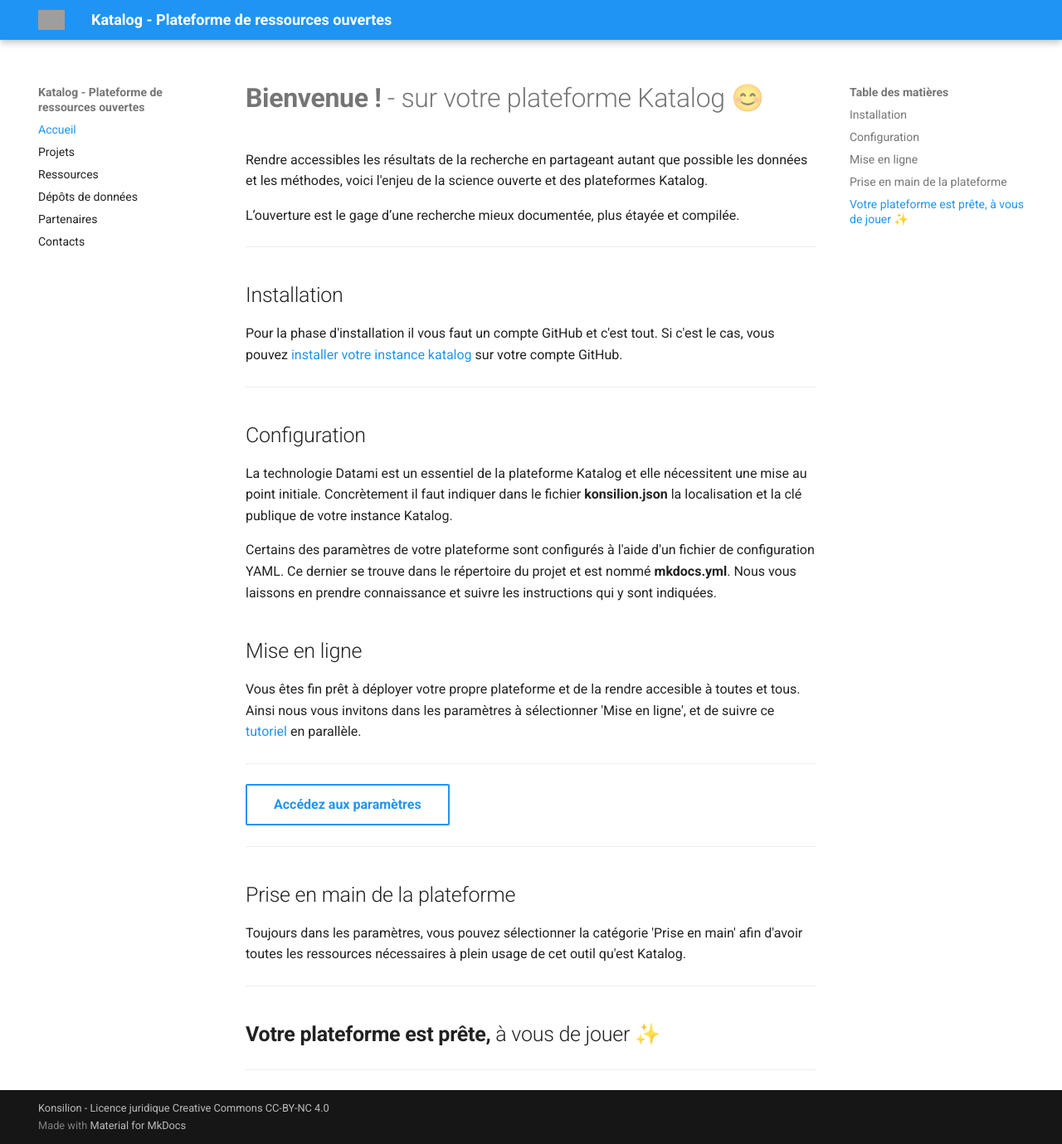
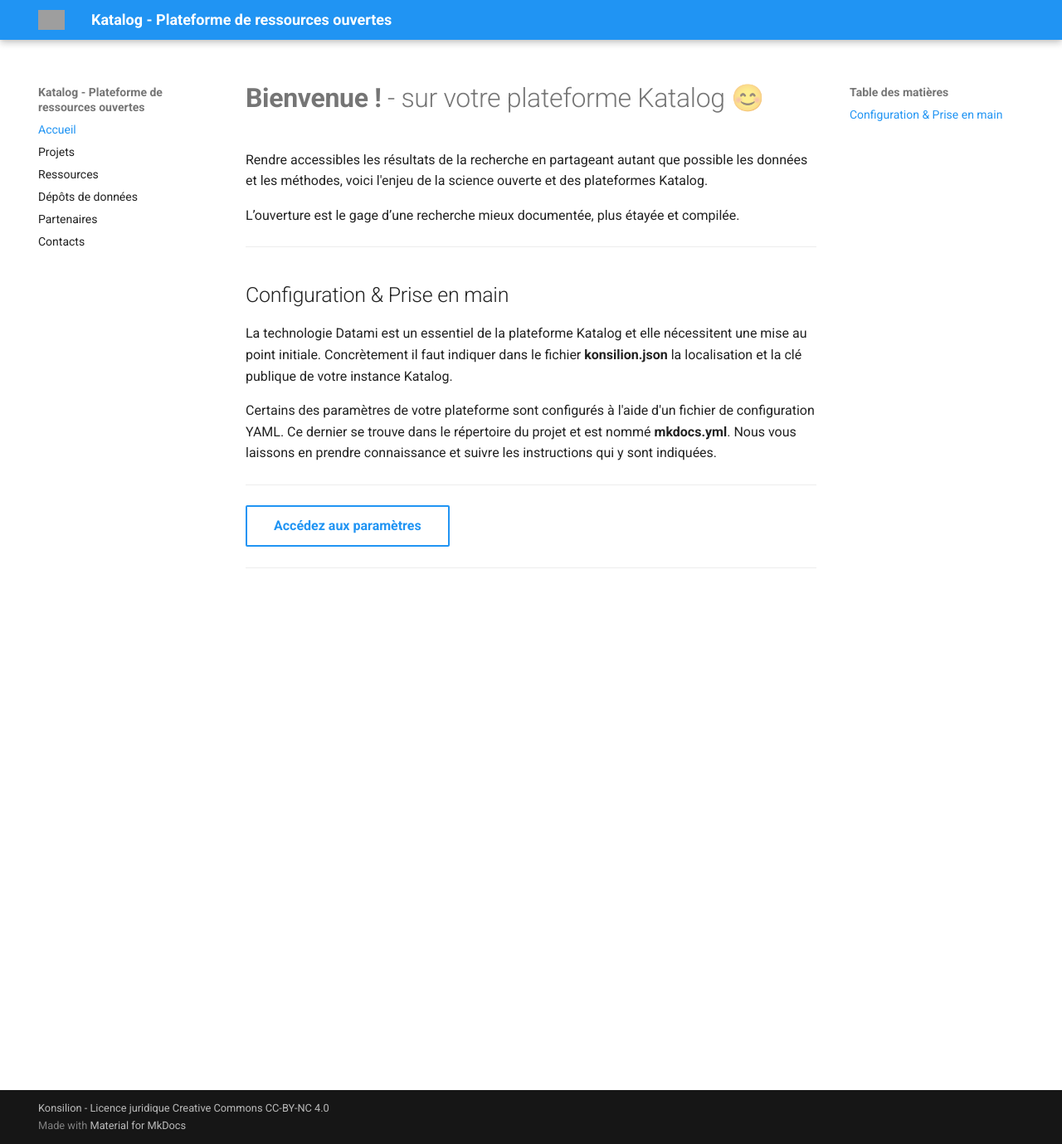
Before and after one commit to Konsilion/katalog-template, an MkDocs documentation site: the page built from docs/index.md, in a window 1280 px wide and 1379 px high. Shown: the whole window at 83% size. Built offline with MkDocs 1.6.1 and Material for MkDocs 9.7.7, drawn with Linux system fonts in a browser that asks for light colours; grey boxes are pictures that could not be loaded.

```diff
--- a/docs/index.md
+++ b/docs/index.md
@@ -6,35 +6,15 @@ L’ouverture est le gage d’une recherche mieux documentée, plus étayée et
 
 ---
 
-## Installation
-
-Pour la phase d'installation il vous faut un compte GitHub et c'est tout. Si c'est le cas, vous pouvez [installer votre instance katalog](https://github.com/nbrem/katalog-template/generate) sur votre compte GitHub.
-
----
-
-## Configuration
+## Configuration & Prise en main
 
 La technologie Datami est un  essentiel de la plateforme Katalog et elle nécessitent une mise au point initiale. Concrètement il faut indiquer dans le fichier **konsilion.json** la localisation et la clé publique de votre instance Katalog.
 
 Certains des paramètres de votre plateforme sont configurés à l'aide d'un fichier de configuration YAML. Ce dernier se trouve dans le répertoire du projet et est nommé **mkdocs.yml**. Nous vous laissons en prendre connaissance et suivre les instructions qui y sont indiquées.
 
-## Mise en ligne
-
-Vous êtes fin prêt à déployer votre propre plateforme et de la rendre accesible à toutes et tous. Ainsi nous vous invitons dans les paramètres à sélectionner 'Mise en ligne', et de suivre ce [tutoriel](https://konsilion.fr/wp/recherche-et-developpement/katalog/) en parallèle.
-
 ---
 
 [Accédez aux paramètres](./etc/parametres/home){ .md-button }
-
----
-
-## Prise en main de la plateforme
-
-Toujours dans les paramètres, vous pouvez sélectionner la catégorie 'Prise en main' afin d'avoir toutes les ressources nécessaires à plein usage de cet outil qu'est Katalog.
-
----
-
-## **Votre plateforme est prête,**  à vous de jouer ✨
 
 ---
 
```
